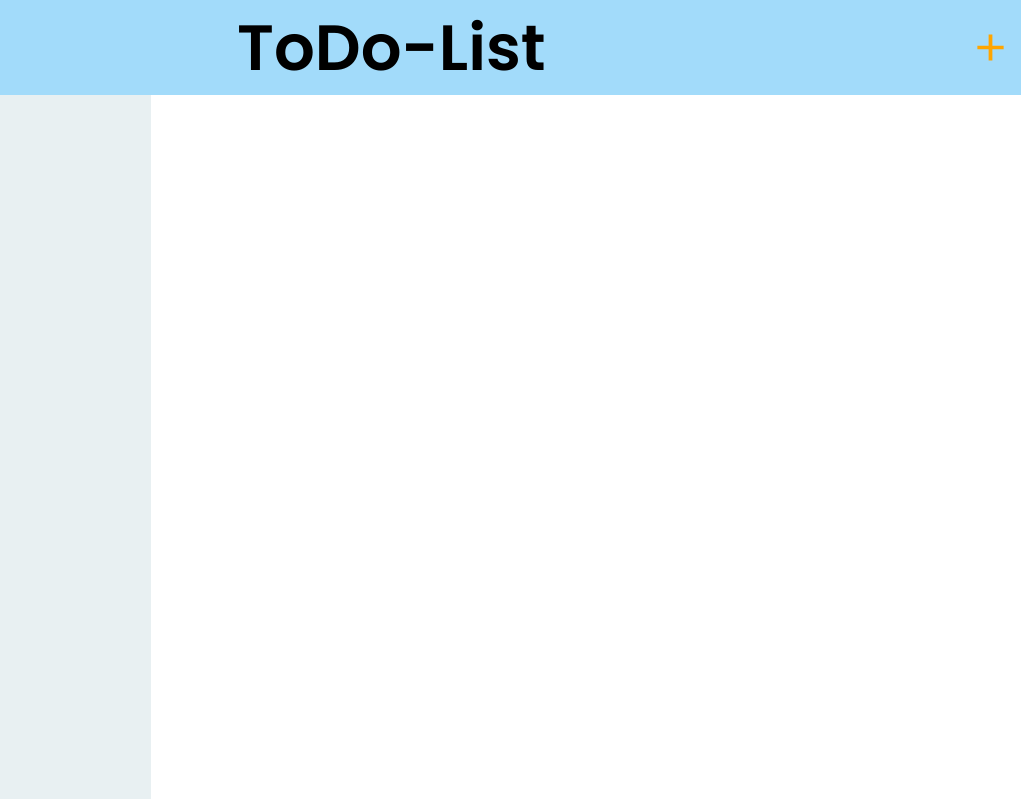
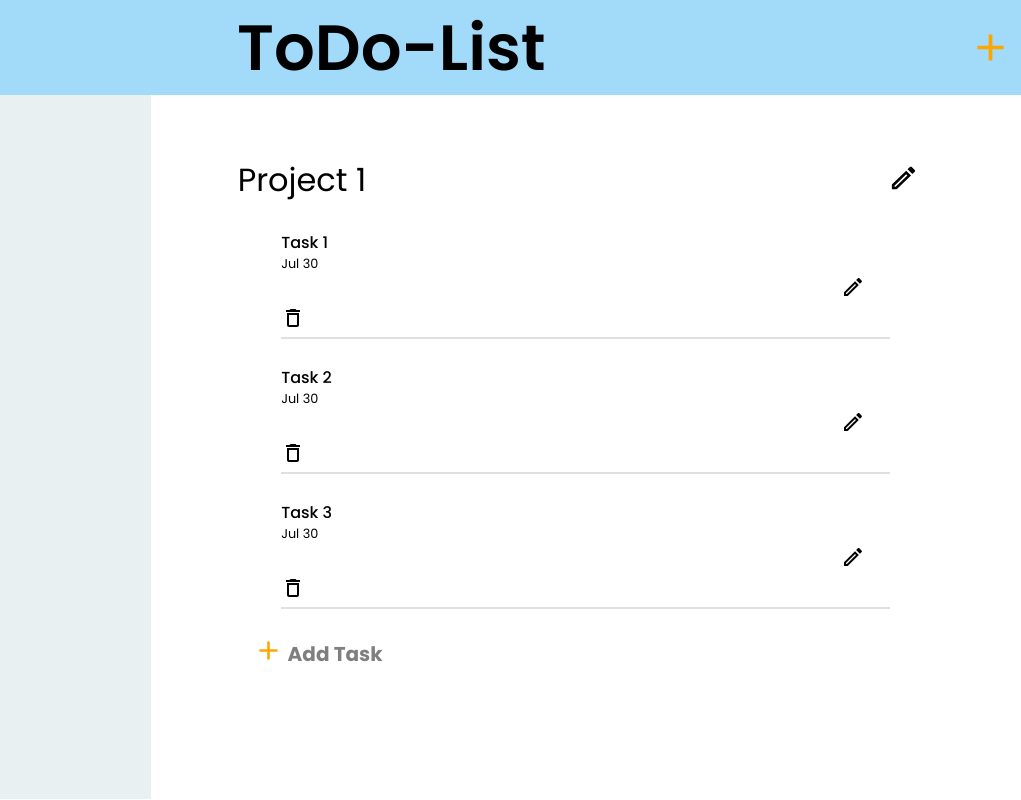
Before and after one commit to Camsz27/todo-list, a website built with webpack: page dist/index.html in a window 1280 px wide. Shown: the full height of the page, 259-1280 px from the left. Built offline with Linux system fonts and the light colour scheme.

Commit message:
Version 1 of the content div done

```diff
--- a/src/style.css
+++ b/src/style.css
@@ -78,6 +78,7 @@ body {
   margin: 2% 25%;
   font-size: 1.25rem;
 }
+
 .addProject {
   display: flex;
   margin: 2%;
@@ -92,3 +93,65 @@ h4.addProject {
   color: rgba(0, 0, 0, 50%);
   font-size: 1.25rem;
 }
+
+#display {
+  width: 68%;
+}
+
+h1.display {
+  font-weight: 400;
+  margin: 7% 0 0 10%;
+}
+
+li.display {
+  margin: 3% 15%;
+  font-weight: 500;
+  border-bottom: 2px solid #e0e0e0;
+  list-style: none;
+}
+
+.taskContent {
+  display: flex;
+  flex-flow: column;
+  width: 60%;
+}
+
+.displayItems li {
+  display: inline-block;
+}
+
+.taskDate {
+  font-weight: 400;
+  font-size: 0.8rem;
+}
+
+.editIcon {
+  padding-left: 35rem;
+}
+
+.addTask {
+  display: flex;
+  margin-left: 11.75%;
+}
+
+.addTask img {
+  width: 4%;
+  margin-right: 0.25rem;
+}
+
+.addTask h4 {
+  font-weight: bold;
+  color: rgba(0, 0, 0, 50%);
+  position: relative;
+  top: 0.2rem;
+  font-size: 1.25rem;
+}
+
+.displayHeader {
+  display: flex;
+}
+
+#displayHeaderIcon {
+  width: 3.5%;
+  margin: 6.5% 0 0 60%;
+}
```
Also changed, not shown: dist/index.html, dist/main.js.
